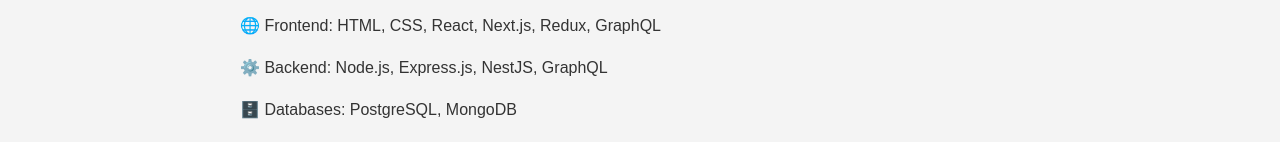
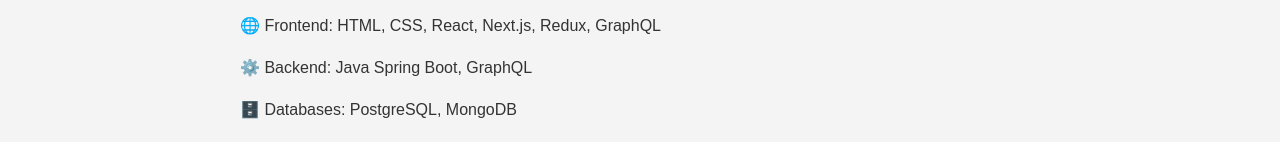
Before and after one commit to elijahmottey/test-app, a plain HTML site: page index.html in a window 1280 px wide. Shown: the part 606-748 px from the top of the page. Drawn offline with Linux system fonts and the light colour scheme; files whose address does not match are found by name.

Commit message:
index chan

```diff
--- a/index.html
+++ b/index.html
@@ -39,7 +39,7 @@
         <ul>
           <li>💻 Programming Languages: JavaScript, TypeScript</li>
           <li>🌐 Frontend: HTML, CSS, React, Next.js, Redux, GraphQL</li>
-          <li>⚙️ Backend: Node.js, Express.js, NestJS, GraphQL</li>
+          <li>⚙️ Backend: Java Spring Boot, GraphQL</li>
           <li>🗄️ Databases: PostgreSQL, MongoDB</li>
           <li>☁️ DevOps: Docker, Kubernetes, Terraform, CI/CD, AWS</li>
           <li>📦 Tools: Git</li>
```
